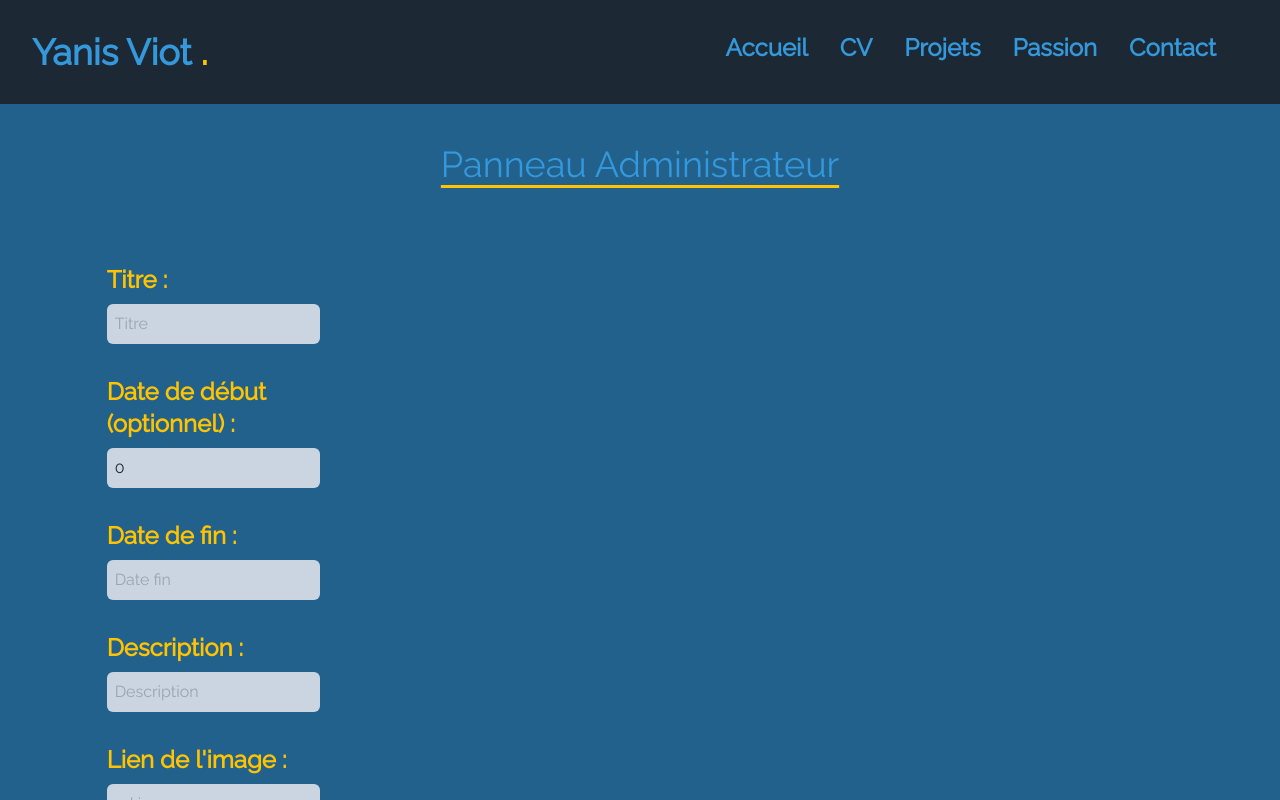
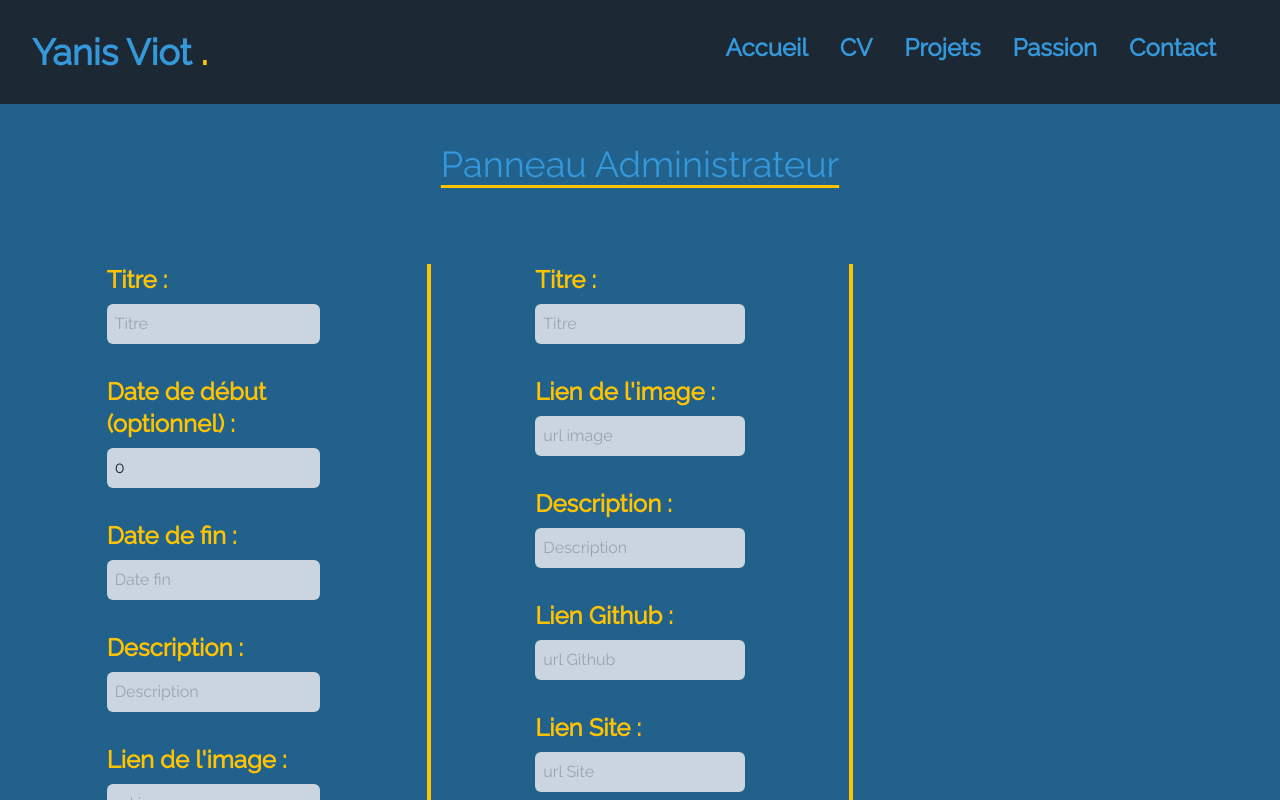
Before and after one commit to BarzaGuignol/monPortfolio, a React (Vite) app in the folder frontend/: page /bundle in a window 1280 px wide. Shown: the top 800 px of the page. Built offline with nearby package versions, Linux system fonts and the light colour scheme; no server answers.

Commit message:
logique ajout projet

```diff
--- a/frontend/src/components/AjoutExp.jsx
+++ b/frontend/src/components/AjoutExp.jsx
@@ -26,7 +26,8 @@ export default function AjoutExp() {
     setExperience(nouvelleExp);
   };
 
-  const gestionAjoutExp = () => {
+  const gestionAjoutExp = (e) => {
+    e.preventDefault();
     apiConnexion
       .post(`experiences`, {
         ...experience,
@@ -59,7 +60,7 @@ export default function AjoutExp() {
         theme="dark"
       />
       <div className="bg-[#21618C]">
-        <form className="flex flex-col sm:w-[50%] mx-auto pb-20 sm:pb-0 sm:pt-20">
+        <form className="flex flex-col sm:w-[50%] mx-auto pb-20 sm:pb-0 sm:pt-20" onSubmit={(e) => gestionAjoutExp(e)}>
           <label className="text-2xl text-[#FFC300] mb-2 font-bold">
             Titre :
           </label>
@@ -148,8 +149,7 @@ export default function AjoutExp() {
             </button>
           )}
           <button
-            type="button"
-            onClick={gestionAjoutExp}
+            type="submit"
             className="bg-transparent text-[#FFC300] text-center font-bold border-2 border-[#FFC300] p-2 rounded hover:bg-[#FFC300] hover:opacity-80 hover:text-[#1C2833]"
           >
             Ajouter nouvelle expérience
--- /dev/null
+++ b/frontend/src/components/AjoutProjet.jsx
@@ -0,0 +1,135 @@
+/* eslint-disable jsx-a11y/label-has-associated-control */
+
+import React, { useState } from "react";
+import { ToastContainer, toast } from "react-toastify";
+
+import apiConnexion from "../services/apiConnexion";
+
+export default function AjoutProjet() {
+  const [projet, setProjet] = useState({
+    titre: "",
+    urlImage: "",
+    description: "",
+    urlGithub: "",
+    urlSite: "",
+  });
+
+  const notify = (msg) => {
+    toast(msg);
+  };
+
+  const gestionAjoutAuChangement1 = (place, value) => {
+    const nouveauProjet = { ...projet };
+    nouveauProjet[place] = value;
+    setProjet(nouveauProjet);
+  };
+
+  const gestionAjoutProjet = (e) => {
+    e.preventDefault();
+    apiConnexion
+      .post(`projets`, {
+        ...projet,
+      })
+      .then((projets) => {
+        notify("Nouveau projet ajouté");
+        setProjet(projets.data);
+      })
+      .catch((err) => console.error(err));
+  };
+
+  return (
+    <>
+      <ToastContainer
+        position="top-right"
+        autoClose={4000}
+        hideProgressBar={false}
+        newestOnTop={false}
+        closeOnClick
+        rtl={false}
+        pauseOnFocusLoss
+        draggable
+        pauseOnHover
+        theme="dark"
+      />
+      <div className="border-x-4 border-[#FFC300]">
+        <form className="flex flex-col sm:w-[50%] mx-auto pb-20 sm:pb-0 sm:mt-20" onSubmit={(e) => gestionAjoutProjet(e)}>
+          <label className="text-2xl text-[#FFC300] mb-2 font-bold">
+            Titre :
+          </label>
+          <input
+            type="text"
+            name="titre"
+            placeholder="Titre"
+            required="required"
+            value={projet.titre}
+            onChange={(e) =>
+              gestionAjoutAuChangement1(e.target.name, e.target.value)
+            }
+            className="p-2 mb-8 rounded-md bg-slate-300 text-[#1C2833]"
+          />
+          <label className="text-2xl text-[#FFC300] mb-2 font-bold">
+            Lien de l'image :
+          </label>
+          <input
+            type="text"
+            name="urlImage"
+            placeholder="url image"
+            required="required"
+            value={projet.urlImage}
+            onChange={(e) =>
+              gestionAjoutAuChangement1(e.target.name, e.target.value)
+            }
+            className="p-2 mb-8 rounded-md bg-slate-300 text-[#1C2833]"
+          />
+          <label className="text-2xl text-[#FFC300] mb-2 font-bold">
+            Description :
+          </label>
+          <input
+            type="text"
+            name="description"
+            placeholder="Description"
+            required="required"
+            value={projet.description}
+            onChange={(e) =>
+              gestionAjoutAuChangement1(e.target.name, e.target.value)
+            }
+            className="p-2 mb-8 rounded-md bg-slate-300 text-[#1C2833]"
+          />
+          <label className="text-2xl text-[#FFC300] mb-2 font-bold">
+            Lien Github :
+          </label>
+          <input
+            type="text"
+            name="urlGithub"
+            placeholder="url Github"
+            required="required"
+            value={projet.urlGithub}
+            onChange={(e) =>
+              gestionAjoutAuChangement1(e.target.name, e.target.value)
+            }
+            className="p-2 mb-8 rounded-md bg-slate-300 text-[#1C2833]"
+          />
+          <label className="text-2xl text-[#FFC300] mb-2 font-bold">
+            Lien Site :
+          </label>
+          <input
+            type="text"
+            name="urlSite"
+            placeholder="url Site"
+            value={projet.urlSite}
+            onChange={(e) =>
+              gestionAjoutAuChangement1(e.target.name, e.target.value)
+            }
+            className="p-2 mb-8 rounded-md bg-slate-300 text-[#1C2833]"
+          />
+          <button
+            type="submit"
+            className="bg-transparent text-[#FFC300] text-center font-bold border-2 border-[#FFC300] p-2 rounded hover:bg-[#FFC300] hover:opacity-80 hover:text-[#1C2833]"
+          >
+            Ajouter nouveau projet
+          </button>
+        </form>
+      </div>
+    </>
+  );
+}
--- a/frontend/src/pages/PanneauAdministrateur.jsx
+++ b/frontend/src/pages/PanneauAdministrateur.jsx
@@ -1,4 +1,5 @@
 import AjoutExp from "@components/AjoutExp";
+import AjoutProjet from "@components/AjoutProjet";
 import React from "react";
 
 export default function PanneauAdministrateur() {
@@ -7,11 +8,16 @@ export default function PanneauAdministrateur() {
       <h2 className="text-center text-[#3498DB] text-4xl pt-10 underline underline-offset-8 decoration-[#FFC300]">
         Panneau Administrateur
       </h2>
-      <div className="w-1/3 boder-r-4 border-[#FFC300]">
-        <AjoutExp />
+      <div className="flex flex-row">
+        <div className="w-1/3 boder-r-4 border-[#FFC300]">
+          <AjoutExp />
+        </div>
+        <div className="w-1/3">
+        <AjoutProjet />
+        </div>
+        <div className="w-1/3" />
       </div>
-      <div className="w-1/3" />
-      <div className="w-1/3" />
+
     </div>
   );
 }
```
Also changed, not shown: 1 other file (tests, documents, lock files or other folders).
